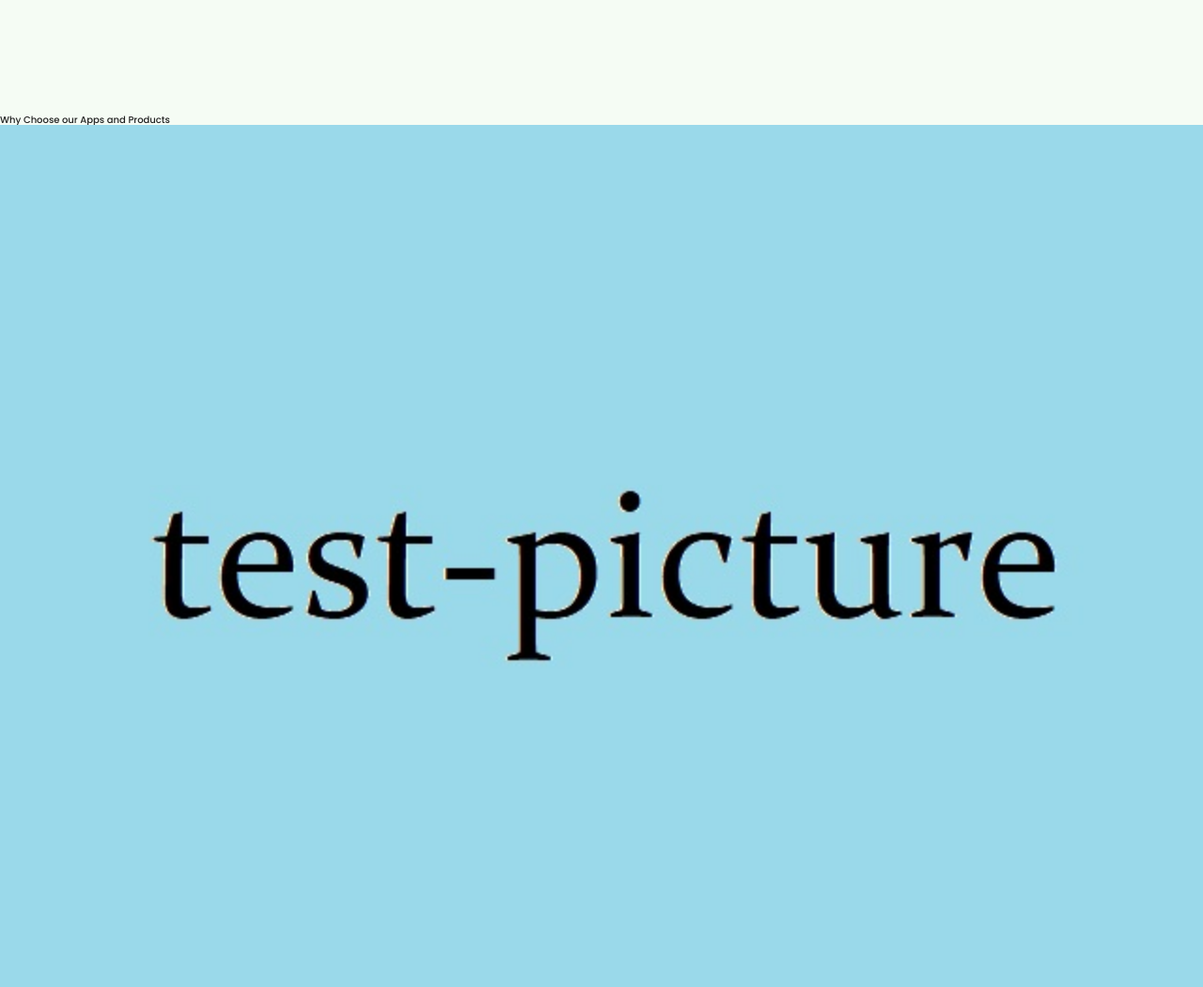
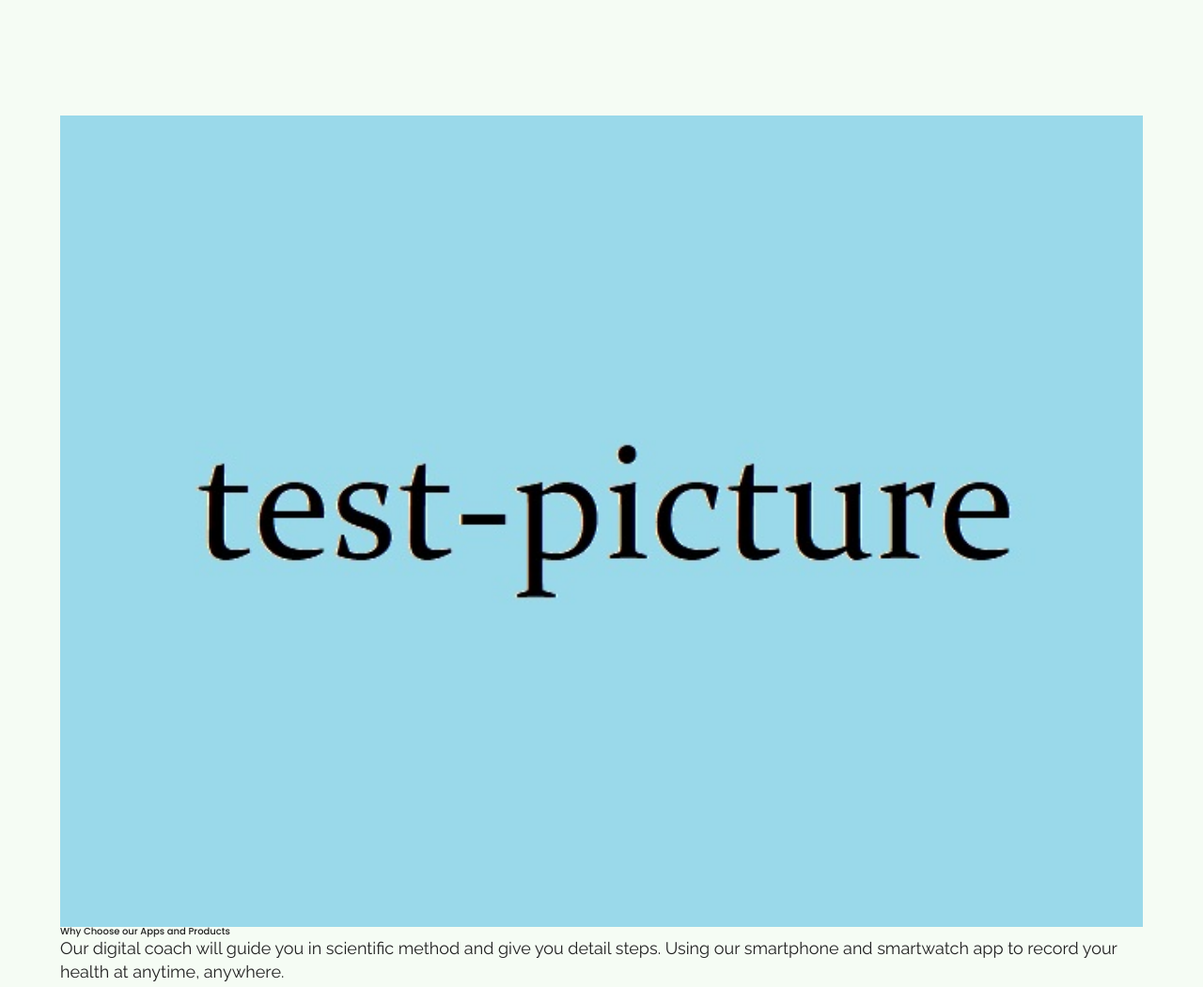
Before and after one commit to llkk87/frond-end-project, a plain HTML site: page index.html in a window 1280 px wide. Shown: the part 1200-2251 px from the top of the page at 94% size. Drawn offline with nearby package versions, Linux system fonts and the light colour scheme.

Commit message:
real complete descOne section

```diff
--- a/index.html
+++ b/index.html
@@ -159,19 +159,21 @@
 
     <!-- description one section -->
     <section id="descOne">
-      <div class="discOne-wrapper">
+      <div class="container">
+        <div class="descOne-wrapper">
           <div class="discOne-left">
-          <h2 class="descOne-title">Why Choose our Apps and Products</h2>
             <div class="discOne-img">
               <img src="./test-picture.jpg" alt="" />
             </div>
           </div>
           <div class="discOne-right">
+            <h2 class="descOne-title">Why Choose our Apps and Products</h2>
             <p class="discOne-info">
               Our digital coach will guide you in scientific method and give you
-            detail steps. Using our smartphone and smartwatch app to record your
-            health at anytime, anywhere.
+              detail steps. Using our smartphone and smartwatch app to record
+              your health at anytime, anywhere.
             </p>
+          </div>
         </div>
       </div>
     </section>
```
Lines whose indentation alone changed are shown as unchanged.
